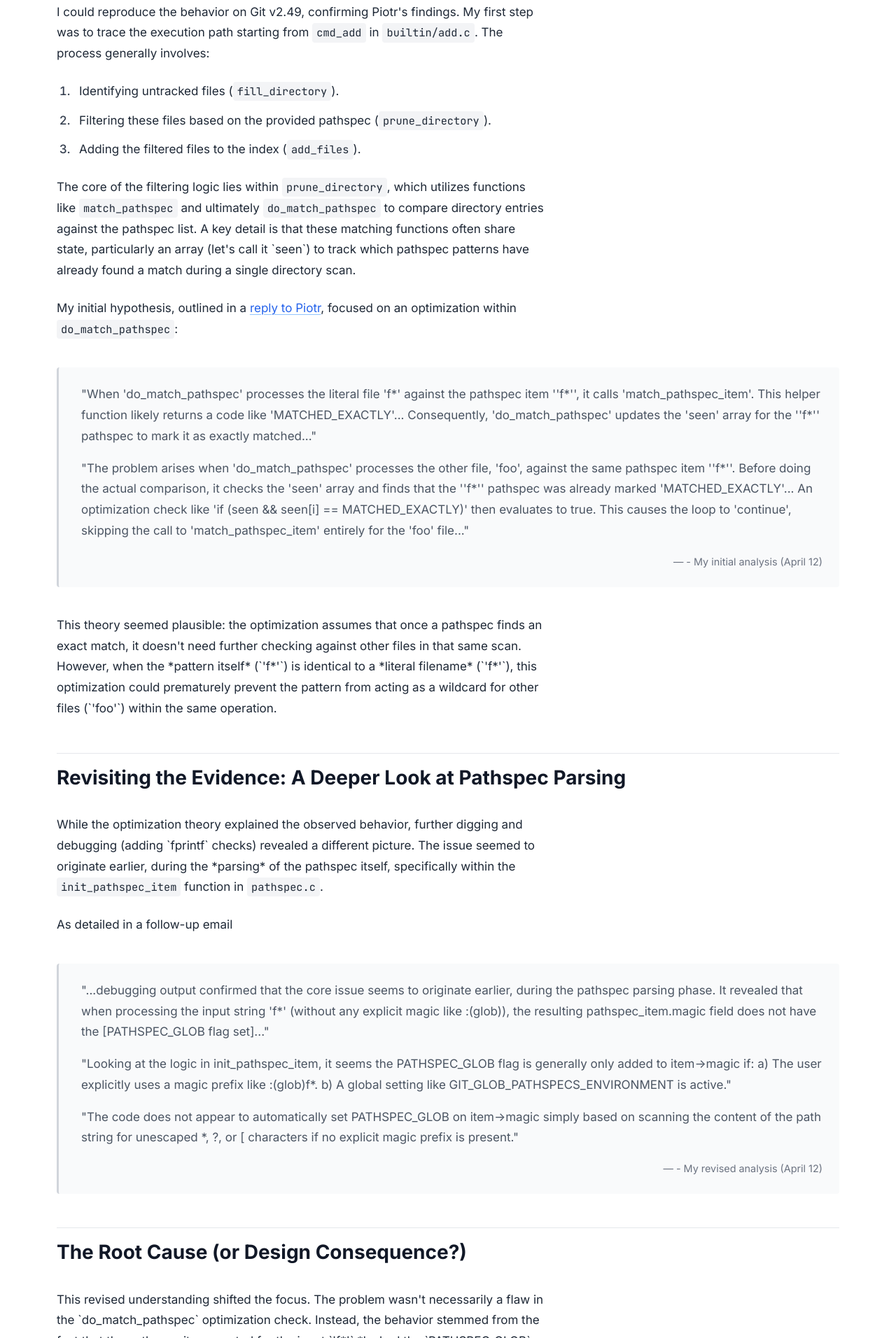
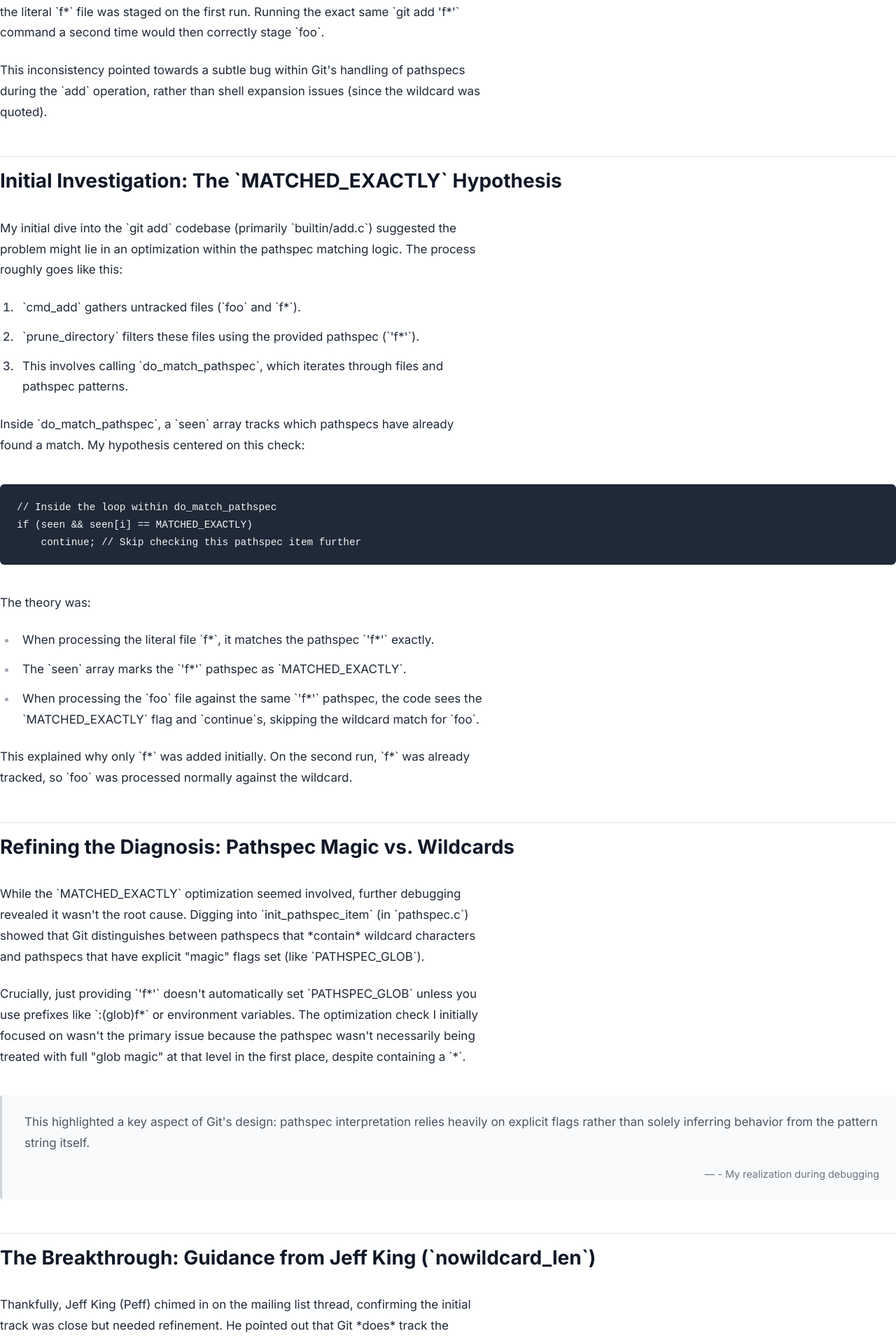
Before and after one commit to jayatheerthkulkarni/gsoc_blog, a plain HTML site: page post-pathspec-bug-investigation.html in a window 1280 px wide. Shown: the part 888-2800 px from the top of the page at 70% size. Drawn offline with Linux system fonts and the light colour scheme.

Commit message:
Update the blog after the patch
Signed-off-by: K Jayatheerth <jayatheerthkulkarni2005@gmail.com>

```diff
--- a/post-pathspec-bug-investigation.html
+++ b/post-pathspec-bug-investigation.html
@@ -3,15 +3,16 @@
 <head>
     <meta charset="UTF-8">
     <meta name="viewport" content="width=device-width, initial-scale=1.0">
-    <title>Investigating a Subtle Git Pathspec Bug - My Git Journey</title>
+
+    <title>Git Internals: Fixing Pathspec Ambiguity in `git add`</title>
     <link rel="preconnect" href="https://fonts.googleapis.com">
     <link rel="preconnect" href="https://fonts.gstatic.com" crossorigin>
     <link href="https://fonts.googleapis.com/css2?family=Inter:wght@400;500;600;700&family=Poppins:wght@400;500;600;700&display=swap" rel="stylesheet">
+
     <link rel="stylesheet" href="./blog_style.css">
     <link rel="preconnect" href="https://fonts.googleapis.com">
     <link rel="preconnect" href="https://fonts.gstatic.com" crossorigin>
     <link href="https://fonts.googleapis.com/css2?family=Inter:wght@400;500;700&family=Merriweather:wght@400;700&display=swap" rel="stylesheet">
-
     <link href="https://fonts.googleapis.com/css2?family=JetBrains+Mono:wght@400&display=swap" rel="stylesheet">
 </head>
 <body>
@@ -29,65 +30,137 @@
 </header>
 
 <main>
-    <div class="container">
         <a href="index.html" class="back-link">← Back to Blog List</a>
         <article class="blog-post-content">
-            <h1>Investigating a Subtle Git Pathspec Bug</h1>
+
+            <h1>Git Internals: Fixing Pathspec Ambiguity in <code>git add</code></h1>
             <p class="meta-info">
-                <span class="post-date">April 11, 2025 - April 12, 2025</span>
+
+                <span class="post-date">April 12, 2025</span>
             </p>
 
-            <p>Beyond working on the planned microproject, engaging with the Git mailing list often involves looking into interesting bug reports or discussions. Recently, Piotr Siupa reported a peculiar behavior with <code>git add</code> involving pathspecs containing wildcards.</p>
+            <p>Sometimes, the simplest Git commands hide surprising complexity. A recent dive into a peculiar `git add` behavior turned into a fascinating exploration of pathspec matching internals, collaboration on the Git mailing list, and ultimately, a satisfying fix.</p>
 
-            <p>The report outlined a simple scenario:</p>
+            <p>This post walks through the journey of diagnosing and patching a bug where `git add` would disregard a wildcard if a filename matched the wildcard pattern literally.</p>
+
+            <h2>The Unexpected Behavior</h2>
+
+            <p>The issue was first reported by Piotr Siupa on the Git mailing list. He provided a crystal-clear minimal test case:</p>
             <pre><code>git init
-touch 'foo' 'f*'  # Create two files: one named 'foo', one literally 'f*'
+touch 'foo' 'f*'  # Create two files: 'foo' and one literally named 'f*'
 git add 'f*'      # Attempt to add files matching the wildcard</code></pre>
 
-            <p>The expectation was that the <code>git add 'f*'</code> command should add both the literal file <code>f*</code> and the file <code>foo</code> (since 'foo' matches the wildcard 'f*'). However, Piotr observed that only the literal file <code>f*</code> was added on the first run. Running the *exact same* <code>git add 'f*'</code> command a second time would then correctly add the <code>foo</code> file. This inconsistency definitely warranted investigation.</p>
+            <p>Intuitively, one would expect `git add 'f*'` to stage both `foo` and the literal `f*` file, as both match the wildcard pattern. However, the observed behavior was different: only the literal `f*` file was staged on the first run. Running the exact same `git add 'f*'` command a second time would then correctly stage `foo`.</p>
 
-            <h2>Initial Analysis: The Matching Optimization Hypothesis</h2>
+            <p>This inconsistency pointed towards a subtle bug within Git's handling of pathspecs during the `add` operation, rather than shell expansion issues (since the wildcard was quoted).</p>
 
-            <p>I could reproduce the behavior on Git v2.49, confirming Piotr's findings. My first step was to trace the execution path starting from <code>cmd_add</code> in <code>builtin/add.c</code>. The process generally involves:</p>
+            <h2>Initial Investigation: The `MATCHED_EXACTLY` Hypothesis</h2>
+
+            <p>My initial dive into the `git add` codebase (primarily `builtin/add.c`) suggested the problem might lie in an optimization within the pathspec matching logic. The process roughly goes like this:</p>
             <ol>
-                <li>Identifying untracked files (<code>fill_directory</code>).</li>
-                <li>Filtering these files based on the provided pathspec (<code>prune_directory</code>).</li>
-                <li>Adding the filtered files to the index (<code>add_files</code>).</li>
+                <li>`cmd_add` gathers untracked files (`foo` and `f*`).</li>
+                <li>`prune_directory` filters these files using the provided pathspec (`'f*'`).</li>
+                <li>This involves calling `do_match_pathspec`, which iterates through files and pathspec patterns.</li>
             </ol>
 
-            <p>The core of the filtering logic lies within <code>prune_directory</code>, which utilizes functions like <code>match_pathspec</code> and ultimately <code>do_match_pathspec</code> to compare directory entries against the pathspec list. A key detail is that these matching functions often share state, particularly an array (let's call it `seen`) to track which pathspec patterns have already found a match during a single directory scan.</p>
+            <p>Inside `do_match_pathspec`, a `seen` array tracks which pathspecs have already found a match. My hypothesis centered on this check:</p>
+            <pre><code class="language-c">// Inside the loop within do_match_pathspec
+if (seen && seen[i] == MATCHED_EXACTLY)
+    continue; // Skip checking this pathspec item further</code></pre>
 
-            <p>My initial hypothesis, outlined in a <a href="https://lore.kernel.org/git/CA+rGoLd-bSbaqfswD+qVrCv1fvG69QX+3BO1htbPJtinFkEQAA@mail.gmail.com/T/#t" target="_blank" rel="noopener noreferrer">reply to Piotr</a>, focused on an optimization within <code>do_match_pathspec</code>:</p>
+            <p>The theory was:
+            <ul>
+                <li>When processing the literal file `f*`, it matches the pathspec `'f*'` exactly.</li>
+                <li>The `seen` array marks the `'f*'` pathspec as `MATCHED_EXACTLY`.</li>
+                <li>When processing the `foo` file against the same `'f*'` pathspec, the code sees the `MATCHED_EXACTLY` flag and `continue`s, skipping the wildcard match for `foo`.</li>
+            </ul>
+            </p>
+            <p>This explained why only `f*` was added initially. On the second run, `f*` was already tracked, so `foo` was processed normally against the wildcard.</p>
+
+
+            <h2>Refining the Diagnosis: Pathspec Magic vs. Wildcards</h2>
+
+            <p>While the `MATCHED_EXACTLY` optimization seemed involved, further debugging revealed it wasn't the root cause. Digging into `init_pathspec_item` (in `pathspec.c`) showed that Git distinguishes between pathspecs that *contain* wildcard characters and pathspecs that have explicit "magic" flags set (like `PATHSPEC_GLOB`).</p>
+
+            <p>Crucially, just providing `'f*'` doesn't automatically set `PATHSPEC_GLOB` unless you use prefixes like `:(glob)f*` or environment variables. The optimization check I initially focused on wasn't the primary issue because the pathspec wasn't necessarily being treated with full "glob magic" at that level in the first place, despite containing a `*`.</p>
 
             <div class="email-quote">
-                <p>"When 'do_match_pathspec' processes the literal file 'f*' against the pathspec item ''f*'', it calls 'match_pathspec_item'. This helper function likely returns a code like 'MATCHED_EXACTLY'... Consequently, 'do_match_pathspec' updates the 'seen' array for the ''f*'' pathspec to mark it as exactly matched..."</p>
-                <p>"The problem arises when 'do_match_pathspec' processes the other file, 'foo', against the same pathspec item ''f*''. Before doing the actual comparison, it checks the 'seen' array and finds that the ''f*'' pathspec was already marked 'MATCHED_EXACTLY'... An optimization check like 'if (seen && seen[i] == MATCHED_EXACTLY)' then evaluates to true. This causes the loop to 'continue', skipping the call to 'match_pathspec_item' entirely for the 'foo' file..."</p>
-                 <cite>- My initial analysis (April 12)</cite>
+                 <p>This highlighted a key aspect of Git's design: pathspec interpretation relies heavily on explicit flags rather than solely inferring behavior from the pattern string itself.</p>
+                 <cite>- My realization during debugging</cite>
             </div>
 
-            <p>This theory seemed plausible: the optimization assumes that once a pathspec finds an exact match, it doesn't need further checking against other files in that same scan. However, when the *pattern itself* (`'f*'`) is identical to a *literal filename* (`'f*'`), this optimization could prematurely prevent the pattern from acting as a wildcard for other files (`'foo'`) within the same operation.</p>
 
-            <h2>Revisiting the Evidence: A Deeper Look at Pathspec Parsing</h2>
+            <h2>The Breakthrough: Guidance from Jeff King (`nowildcard_len`)</h2>
 
-            <p>While the optimization theory explained the observed behavior, further digging and debugging (adding `fprintf` checks) revealed a different picture. The issue seemed to originate earlier, during the *parsing* of the pathspec itself, specifically within the <code>init_pathspec_item</code> function in <code>pathspec.c</code>.</p>
+            <p>Thankfully, Jeff King (Peff) chimed in on the mailing list thread, confirming the initial track was close but needed refinement. He pointed out that Git *does* track the presence of wildcards internally, just not via the `magic` flags in this context.</p>
 
-            <p>As detailed in a follow-up email</p>
+            <p>The key is the `nowildcard_len` field in the `pathspec_item` struct. This field stores the length of the initial part of the pathspec string *before* any wildcard character (`*`, `?`, `[`). If `nowildcard_len` is equal to the total length (`len`) of the pathspec string, it means the pathspec contains no wildcards and is a literal.</p>
+
+            <p>Peff suggested modifying the optimization check to incorporate this knowledge:</p>
+
             <div class="email-quote">
-                <p>"...debugging output confirmed that the core issue seems to originate earlier, during the pathspec parsing phase. It revealed that when processing the input string 'f*' (without any explicit magic like :(glob)), the resulting pathspec_item.magic field does not have the [PATHSPEC_GLOB flag set]..."</p>
-                <p>"Looking at the logic in init_pathspec_item, it seems the PATHSPEC_GLOB flag is generally only added to item->magic if: a) The user explicitly uses a magic prefix like :(glob)f*. b) A global setting like GIT_GLOB_PATHSPECS_ENVIRONMENT is active."</p>
-                <p>"The code does not appear to automatically set PATHSPEC_GLOB on item->magic simply based on scanning the content of the path string for unescaped *, ?, or [ characters if no explicit magic prefix is present."</p>
-                <cite>- My revised analysis (April 12)</cite>
+                <p>"I think you're still on the right track... compare [nowildcard_len] to 'len' to see if it does any globbing at all... So something like this probably works:"</p>
+                <pre><code class="language-diff">diff --git a/dir.c b/dir.c
+index cbd82be6c9..85cc08f4fc 100644
+--- a/dir.c
++++ b/dir.c
+@@ -519,7 +519,8 @@ static int do_match_pathspec(struct index_state *istate,
+ 		    ( exclude && !(ps->items[i].magic & PATHSPEC_EXCLUDE)))
+ 			continue;
+
+-		if (seen && seen[i] == MATCHED_EXACTLY)
++		if (seen && seen[i] == MATCHED_EXACTLY &&
++		    ps->items[i].nowildcard_len == ps->items[i].len)
+ 			continue;
+ 		/*
+ 		 * Make exclude patterns optional and never report
+</code></pre>
+                 <cite>- Jeff King (Peff)</cite>
             </div>
 
-            <h2>The Root Cause (or Design Consequence?)</h2>
+            <p>This refined check correctly distinguishes:
+            <ul>
+                <li>A true literal pathspec (like `'foo'`) that gets an exact match. Here, `nowildcard_len == len`, so the optimization can safely `continue`.</li>
+                <li>A pathspec with wildcards (like `'f*'`) that happens to exactly match a literal filename (`f*`). Here, `nowildcard_len < len`, so the `continue` is *not* executed, allowing the same pathspec item to be evaluated against other files (like `foo`) for wildcard matches.</li>
+            </ul>
+            </p>
 
-            <p>This revised understanding shifted the focus. The problem wasn't necessarily a flaw in the `do_match_pathspec` optimization check. Instead, the behavior stemmed from the fact that the pathspec item created for the input `'f*'` *lacked the `PATHSPEC_GLOB` magic flag*. Without this flag, higher-level Git functions might treat the pathspec as literal by default, even though lower-level matching functions might still interpret the `*` character.</p>
+            <h2>The Fix and Patch Submission</h2>
 
-            <p>The inconsistency arises because the interpretation of `'f*'` depends on whether the `PATHSPEC_GLOB` flag is set. When it's *not* set (the default for simple wildcards without explicit prefixes), Git's behavior can be ambiguous: sometimes treating it literally, sometimes allowing underlying functions to glob-match.</p>
+            <p>Based on this guidance, the fix became clear. The final patch incorporated this check into `dir.c`:</p>
 
-            <p>Therefore, the observed issue appears to be less a bug in a specific conditional check and more a consequence of Git's current design where pathspec "magic" (like globbing, case-insensitivity, etc.) is generally opt-in via explicit prefixes (<code>:(glob)</code>, <code>:(icase)</code>) or environment variables, rather than being automatically inferred from the content of the pathspec string itself.</p>
+            <pre><code class="language-diff">--- a/dir.c
++++ b/dir.c
+@@ -519,7 +519,8 @@ static int do_match_pathspec(struct index_state *istate,
+ 		    ( exclude && !(ps->items[i].magic & PATHSPEC_EXCLUDE)))
+ 			continue;
 
-            <p>This investigation was a great exercise in tracing code paths, forming hypotheses, and then revising them based on deeper debugging and understanding of core mechanisms like pathspec parsing and magic flags.</p>
+-		if (seen && seen[i] == MATCHED_EXACTLY)
++		// Only skip if it was an exact match AND the pathspec item
++		// is a literal (has no wildcards).
++		if (seen && seen[i] == MATCHED_EXACTLY &&
++			ps->items[i].nowildcard_len == ps->items[i].len)
+ 			continue;
+ 		/*
+ 		 * Make exclude patterns optional and never report
+</code></pre>
+
+            <p>This ensures that wildcard pathspecs are always fully evaluated against all candidate files, even if one of those files happens to share the exact name as the pattern itself.</p>
+
+            <p>The patch, along with explanations and credits, was formatted using `git format-patch` and submitted to the mailing list for review. You can view the final patch here: <a href="https://lore.kernel.org/git/20250412094607.236382-2-jayatheerthkulkarni2005@gmail.com/T/#u" target="_blank" rel="noopener noreferrer">Patch 1/1 add: fix handling literal filenames and wildcards</a>.</p>
+
+            <h2>Key Takeaways</h2>
+            <ul>
+                <li>Pathspec matching in Git has subtle layers involving literal matching, wildcard expansion, and explicit "magic" flags.</li>
+                <li>Seemingly simple optimizations can have unintended consequences in edge cases.</li>
+                <li>The Git mailing list provides an invaluable platform for reporting bugs, discussing internals, and receiving guidance from experienced developers like Jeff King.</li>
+                <li>Understanding internal data structures (like `struct pathspec_item` and its `nowildcard_len` field) is often key to diagnosing complex behavior.</li>
+            </ul>
+
+            <p>This bug hunt was a great learning experience, reinforcing the importance of clear test cases, persistent debugging, and leveraging the collective knowledge of the Git community.</p>
+
+             <h3>Pro Tip</h3>
+             <p>If you need to reliably match files using wildcards, especially in scripts or complex scenarios, consider using the explicit `:(glob)` prefix (e.g., `git add ':(glob)f*'`). If you need to add a file whose name literally contains a wildcard character, escape it: `git add 'f\*'`.</p>
 
         </article>
     </div>
```
